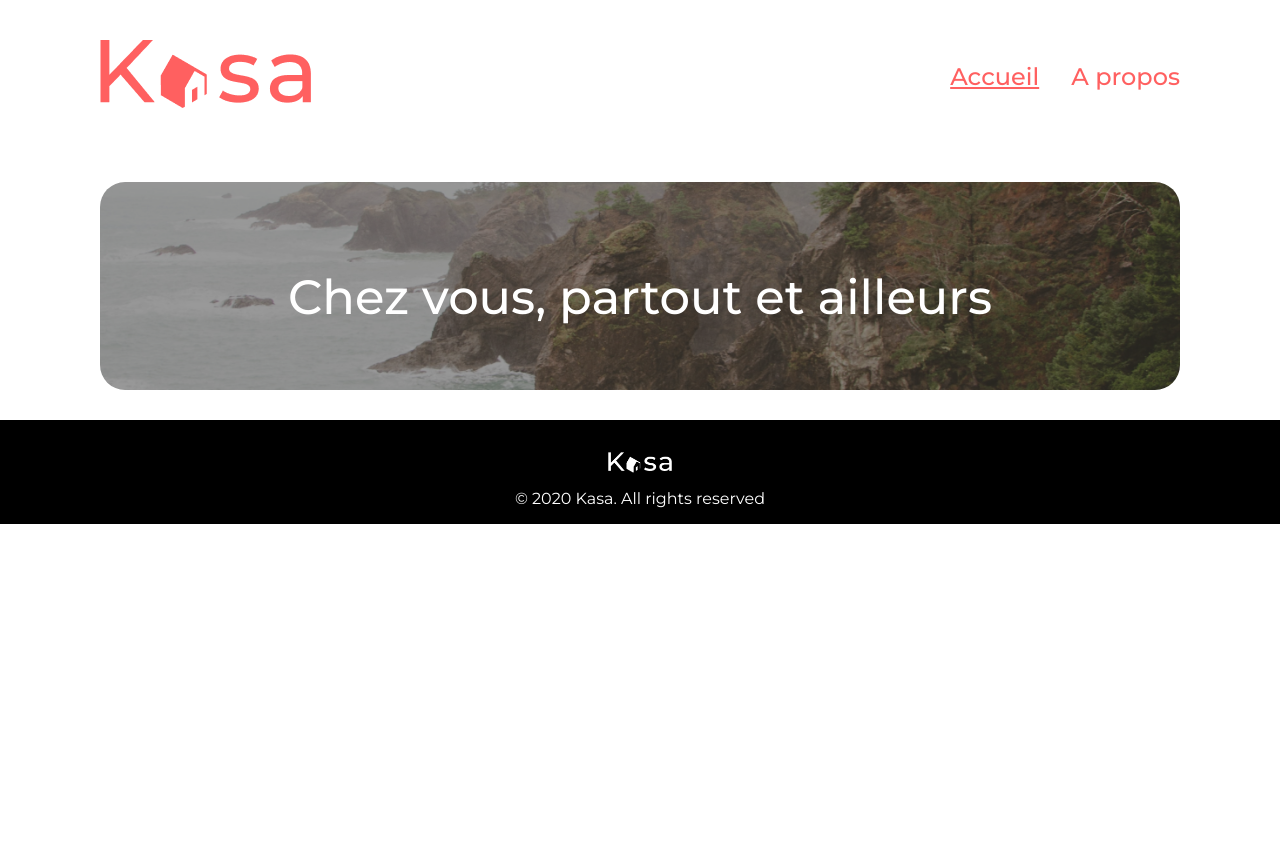
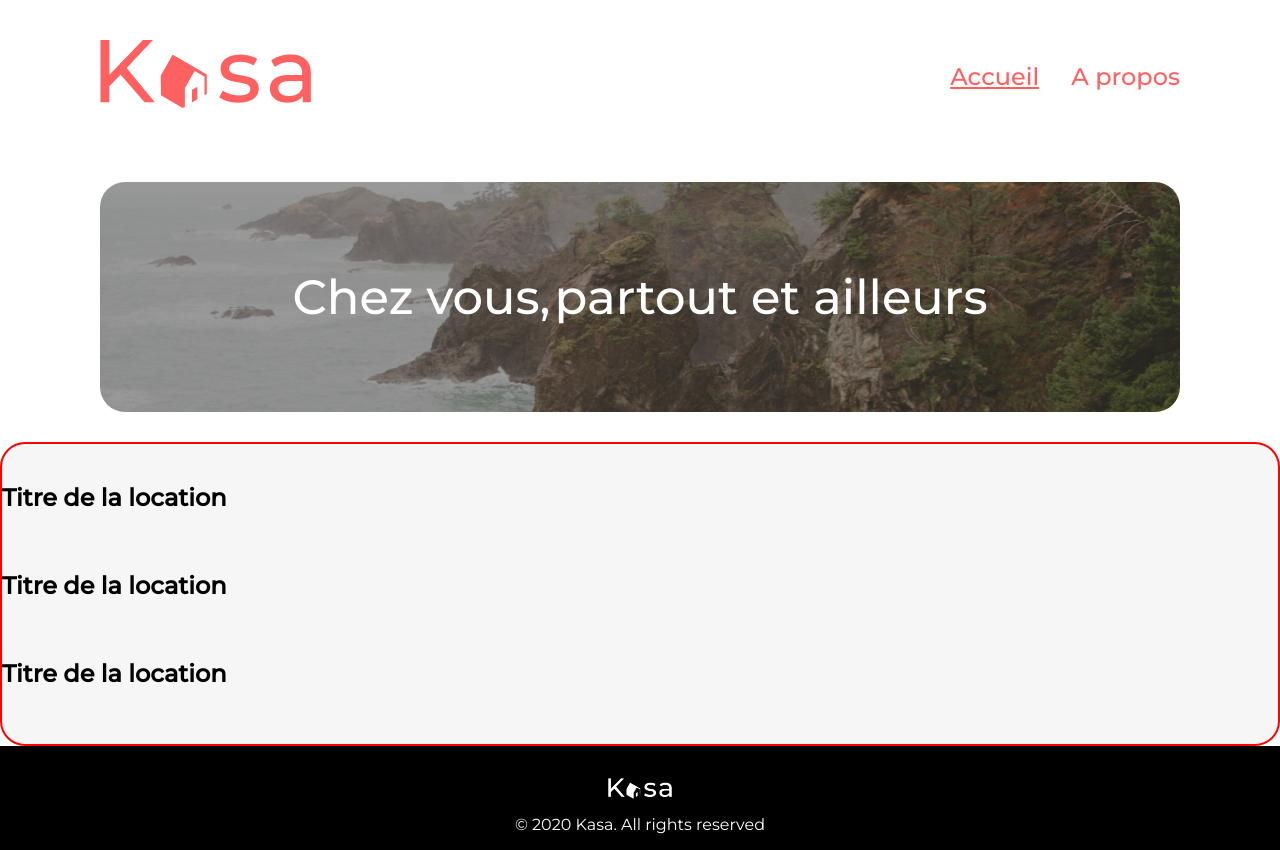
Before and after one commit to nivoix/KasaReact, a React (Vite) app: page / in a window 1280 px wide. Before the commit the page ends 800 px from the top, so only its background shows below. Built offline with nearby package versions, Linux system fonts and the light colour scheme.

Commit message:
css banner and navbar

```diff
--- a/src/Styles/variables.scss
+++ b/src/Styles/variables.scss
@@ -1,7 +1,9 @@
 //colors
 $primary-color: #ff6060;
+//text white
 $secondary-color: #ffffff;
-$tertiary-color: #f7f7f7;
+// background-color grey
+$tertiary-color: #f6f6f6;
 
 // Breakpoints
 $screen-tablet: 768px;
--- /dev/null
+++ b/src/components/ApartmentCard.jsx
@@ -0,0 +1,12 @@
+import React from "react";
+
+const ApartmentCard = () => {
+  return (
+    <div>
+      <img src="" alt="" />
+      <h2>Titre de la location</h2>
+    </div>
+  );
+};
+
+export default ApartmentCard;
--- /dev/null
+++ b/src/components/ApartmentGrid.jsx
@@ -0,0 +1,15 @@
+import ApartmentCard from "./ApartmentCard";
+import "./ApartmentGrid.scss";
+
+const ApartmentGrid = () => {
+  return (
+    <div className="apartmentGrid">
+      <ApartmentCard />
+      <ApartmentCard />
+      <ApartmentCard />
+      <ApartmentCard />
+    </div>
+  );
+};
+
+export default ApartmentGrid;
--- /dev/null
+++ b/src/components/ApartmentGrid.scss
@@ -0,0 +1,8 @@
+@import "../Styles/variables.scss";
+
+.apartmentGrid {
+  background-color: $tertiary-color;
+  height: 300px;
+  border: 2px solid red;
+  border-radius: 25px;
+}
--- a/src/components/Banner.jsx
+++ b/src/components/Banner.jsx
@@ -10,7 +10,12 @@ const Banner = (props) => {
         src={props.imageURL}
         alt="bannière d'un paysage"
       ></img>
-      {props.title && <h1 className="titlebanner">{props.title}</h1>}
+      {props.title1 && (
+        <div className="cardtitlebanner">
+          <h1 className="titlebanner">{props.title1}</h1>
+          <h1 className="titlebanner">{props.title2}</h1>
+        </div>
+      )}
     </div>
   );
 };
--- a/src/components/Banner.scss
+++ b/src/components/Banner.scss
@@ -5,13 +5,17 @@
   position: relative;
   margin-inline: 100px;
   justify-content: center;
-  height: 13rem;
+  align-items: center;
+  height: 230px;
   margin-bottom: 30px;
+}
+.cardtitlebanner {
+  position: absolute;
+  display: flex;
+  gap: 4px;
 }
 .titlebanner {
   color: $secondary-color;
-  position: absolute;
-  top: 54px;
   font-weight: 500;
   font-size: 48px;
 }
@@ -19,5 +23,29 @@
   border-radius: 25px;
   object-fit: cover;
   width: 100%;
+  height: inherit;
   filter: brightness(60%);
 }
+
+@media screen and (width <= 1024px) {
+  .cardBanner {
+    margin: 30px;
+  }
+}
+
+@media screen and (width <= $screen-tablet) {
+  .titlebanner {
+    margin: 0;
+    font-size: 24px;
+  }
+  .cardBanner {
+    height: 111px;
+    margin: 20px;
+  }
+}
+@media screen and (width <= $screen-mobile) {
+  .cardtitlebanner {
+    display: block;
+    left: 16px;
+  }
+}
--- a/src/components/Navbar.scss
+++ b/src/components/Navbar.scss
@@ -27,6 +27,12 @@
   }
 }
 
+@media screen and (width <= 1024px) {
+  .navbar {
+    margin: 30px;
+  }
+}
+
 @media screen and (width <= $screen-tablet) {
   .navbar {
     margin: 20px;
--- a/src/pages/Index.jsx
+++ b/src/pages/Index.jsx
@@ -1,13 +1,16 @@
 import Banner from "../components/Banner";
 import imageBannerHome from "../assets/ImageBannerHome.png";
+import ApartmentGrid from "../components/ApartmentGrid";
 
 const Index = () => {
   return (
     <>
       <Banner
         imageURL={imageBannerHome}
-        title="Chez vous, partout et ailleurs"
+        title1="Chez vous,"
+        title2="partout et ailleurs"
       />
+      <ApartmentGrid />
     </>
   );
 };
```
